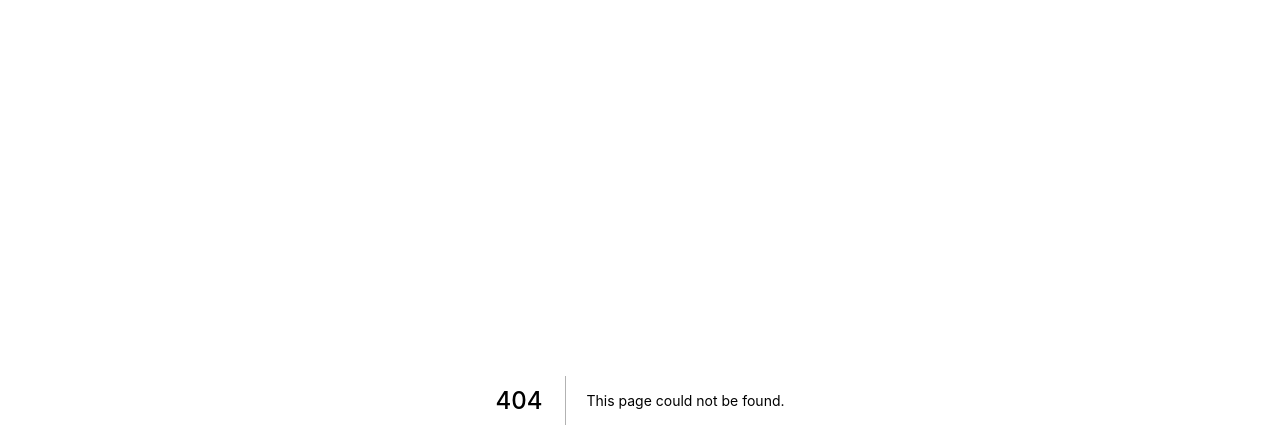
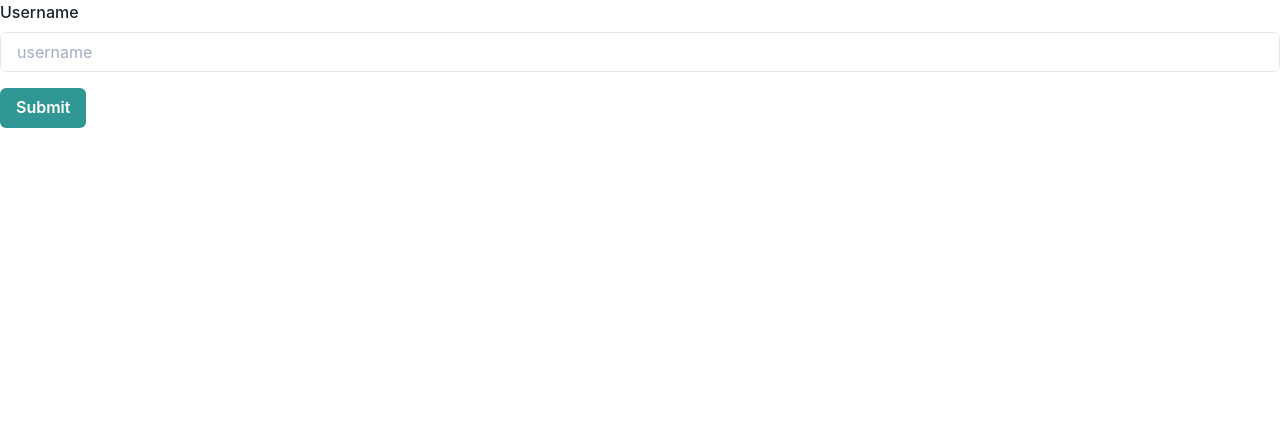
Before and after one commit to TatianaSz/FullstackApp, a Next.js app in the folder frontend/: page /register in a window 1280 px wide. Before the commit this address had no page. Shown: the top 448 px of the page. Built offline with nearby package versions, Linux system fonts and the light colour scheme.

Commit message:
setup for formik

```diff
--- a/frontend/package.json
+++ b/frontend/package.json
@@ -10,6 +10,7 @@
     "@chakra-ui/react": "^1.4.2",
     "@emotion/react": "^11.0.0",
     "@emotion/styled": "^11.0.0",
+    "formik": "^2.2.9",
     "framer-motion": "^4.0.3",
     "next": "latest",
     "react": "^17.0.2",
--- a/frontend/src/pages/index.tsx
+++ b/frontend/src/pages/index.tsx
@@ -1,5 +1,5 @@
 const Index = () => (
-  <div>frotent setup</div>
+  <div></div>
 )
 
 export default Index
--- /dev/null
+++ b/frontend/src/pages/register.tsx
@@ -0,0 +1,41 @@
+import React from "react";
+import {Field, Form, Formik} from "formik"
+import { Button, FormControl, FormErrorMessage, FormLabel, Input } from "@chakra-ui/react";
+
+interface registerProps{
+
+}
+
+const Register: React.FC<registerProps> = ({}) => {
+    return (
+      <Formik initialValues={{ username: '', password: "" }}
+      onSubmit={(values, actions) => {
+        console.log(values, actions)
+      }}>
+       {
+           ()=>(
+               <Form>
+                   <Field name='username'>
+                      {({ field, form }) => (
+                        <FormControl isInvalid={form.errors.username && form.touched.username}>
+                            <FormLabel htmlFor='username'>Username</FormLabel>
+                            <Input {...field} id='username' placeholder='username' />
+                            <FormErrorMessage>{form.errors.username}</FormErrorMessage>
+                        </FormControl>
+                        )}
+                    </Field>
+            <Button
+            mt={4}
+            colorScheme='teal'
+            type='submit'
+            >
+            Submit
+          </Button>
+               </Form>
+           )
+       }
+      </Formik>
+    )
+  }
+
+export default Register
```
Also changed, not shown: 1 other file (tests, documents, lock files or other folders).
